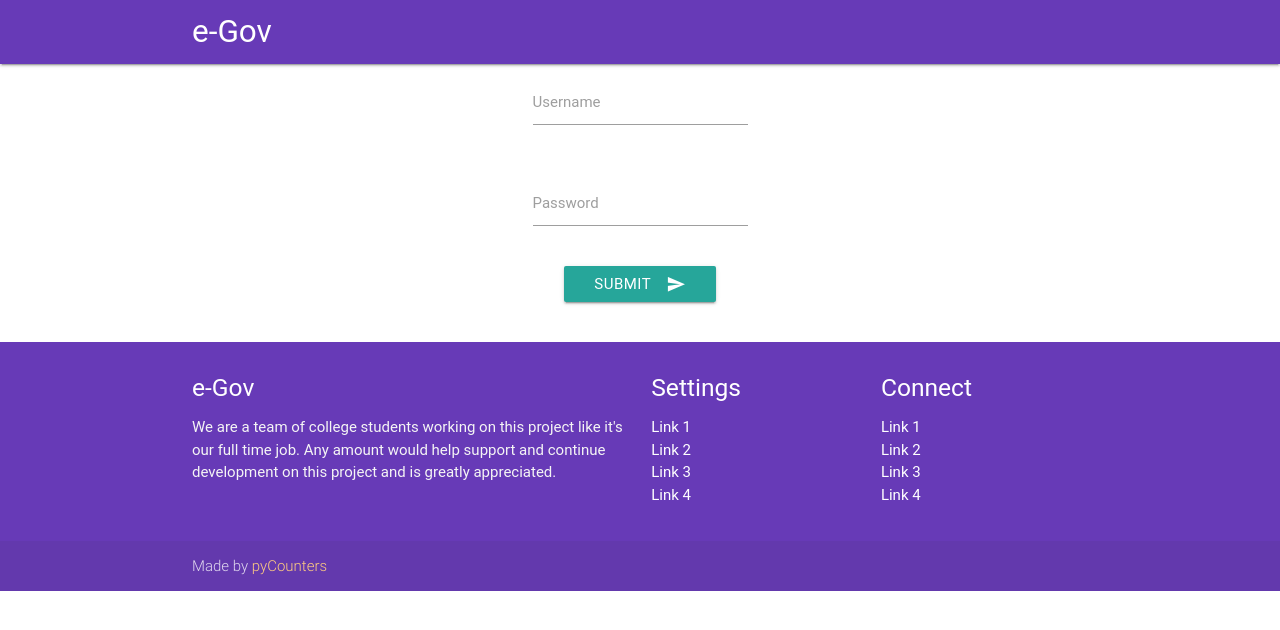
After one commit to abhinavmathur96/codencounter, a Django app: page /department/login/ in a window 1280 px wide. The commit adds this page. Shown: the top 630 px of the page. Run offline with Django 3.2, Linux system fonts and the light colour scheme; some libraries are stand-ins or nearby versions; some web fonts are replaced.

Commit message:
dept login

```diff
--- a/oursite/complaint/templates/base.html
+++ b/oursite/complaint/templates/base.html
@@ -15,16 +15,7 @@
 
 <body>
 	<nav class="deep-purple" role="navigation">
-		<div class="nav-wrapper container"><a id="logo-container" href="#" class="brand-logo">e-Gov</a>
-			<ul class="right hide-on-med-and-down">
-				<li><a href="#">Sign In</a></li>
-			</ul>
-
-			<ul id="nav-mobile" class="side-nav">
-				<li><a href="#">Sign In</a></li>
-			</ul>
-			<a href="#" data-activates="nav-mobile" class="button-collapse"><i class="material-icons">menu</i></a>
-		</div>
+		<div class="nav-wrapper container"><a id="logo-container" href="#" class="brand-logo">e-Gov</a></div>
 	</nav>
 	{% block content %} {% endblock %}
 	<footer class="page-footer deep-purple">
--- /dev/null
+++ b/oursite/complaint/templates/login.html
@@ -0,0 +1,36 @@
+{% extends 'base.html' %} {% block content %}
+<div class="valign-wrapper">
+	<div class="row">
+		<form action="." class="col s12 m12" method="POST">
+			<div class="row">
+				<div class="input-field col s12">
+					{{form.department_id}}
+					<label for="department_id">Username</label>
+				</div>
+			</div>
+			<div class="row">
+				<div class="input-field col s12">
+					{{form.password}}
+					<label for="department_id">Password</label>
+				</div>
+			</div>
+			{% if wrong %}
+			<div class="row">
+				<h5 class="red-text text-lighten-1">Username and password don't match</h5>
+			</div>
+			{% endif %} {% if notActive %}
+			<div class="row">
+				<h5 class="red-text text-lighten-1">User doesn't exist</h5>
+			</div>
+			{% endif %} {% csrf_token %}
+			<div class="row">
+				<div class="center">
+					<button class="btn waves-effect waves-light" type="submit" name="action">Submit
+						<i class="material-icons right">send</i>
+					  </button>
+				</div>
+			</div>
+		</form>
+	</div>
+</div>
+{% endblock %}
--- a/oursite/complaint/urls.py
+++ b/oursite/complaint/urls.py
@@ -4,7 +4,7 @@ from . import views
 urlpatterns = [
 	url(r'^$', views.index, name="index"),
 	url(r'^details/(?P<id>\d+)', views.details, name='details'),
+	url(r'^department/login/$', views.dept_login, name="dept_login"),
 	url(r'^department/(?P<id>\d+)', views.department_id, name="department"),
 	url(r'^new/', views.new_compl, name="new_compl"),
-	url(r'^/department/login/', views.dept_login, name="dept_login"),
 ]
--- a/oursite/complaint/views.py
+++ b/oursite/complaint/views.py
@@ -3,6 +3,7 @@ from __future__ import unicode_literals
 from django.shortcuts import render
 from .models import *
 from .forms import *
+from django.contrib.auth import authenticate, login
 
 def index(request):
     in_progress = progress.objects.filter(completed=False).order_by('-updated')
@@ -59,6 +60,6 @@ def dept_login(request):
                     return render(request,'login.html',{'wrong':False,'notActive':True,'form':form})
             else:
                 return render(request,'login.html',{'wrong':True,'notActive':False,'form':form})
-        else:
-            form = Login()
-            return render(request,'login.html',{'wrong':False,'notActive':False,'form':form})
+    else:
+        form = LogIn()
+        return render(request,'login.html',{'wrong':False,'notActive':False,'form':form})
```
